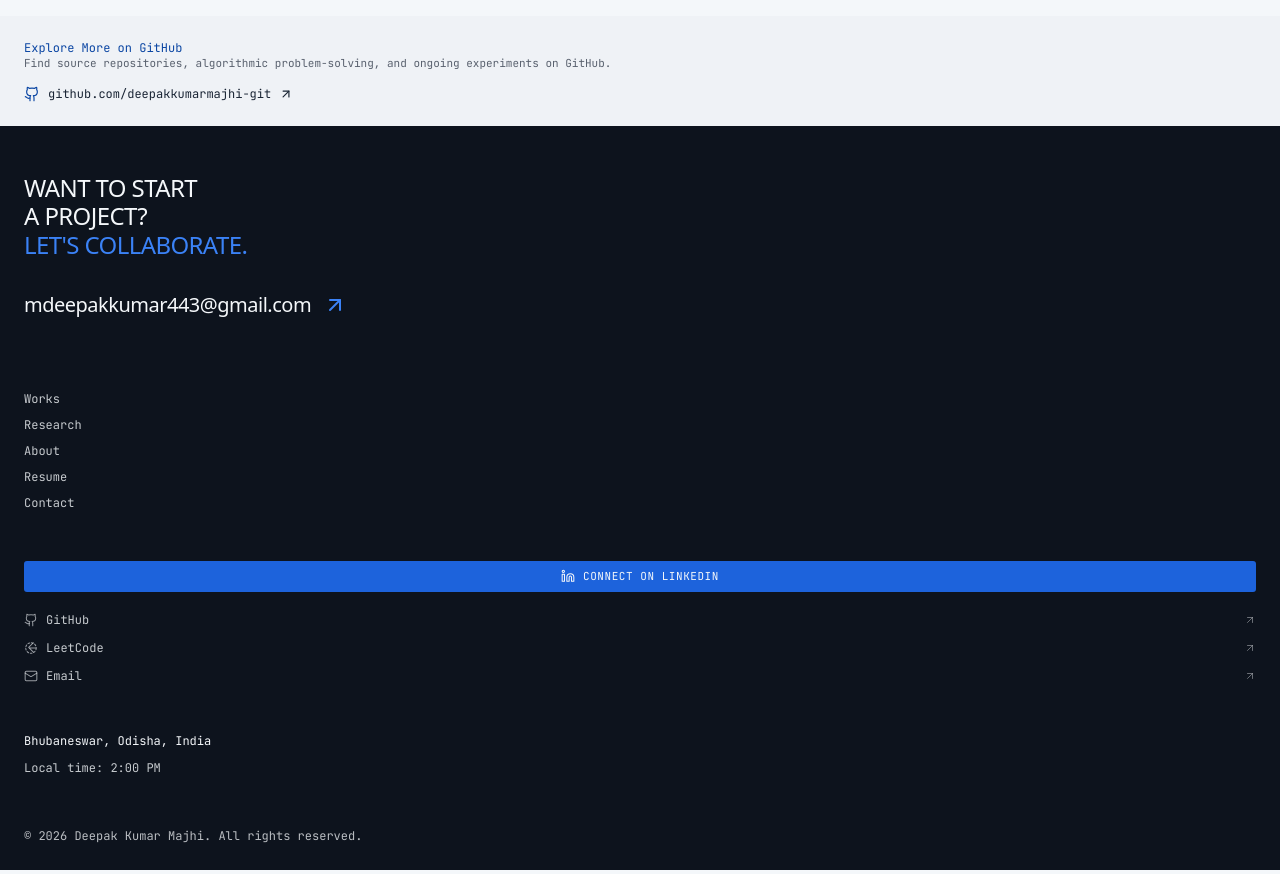
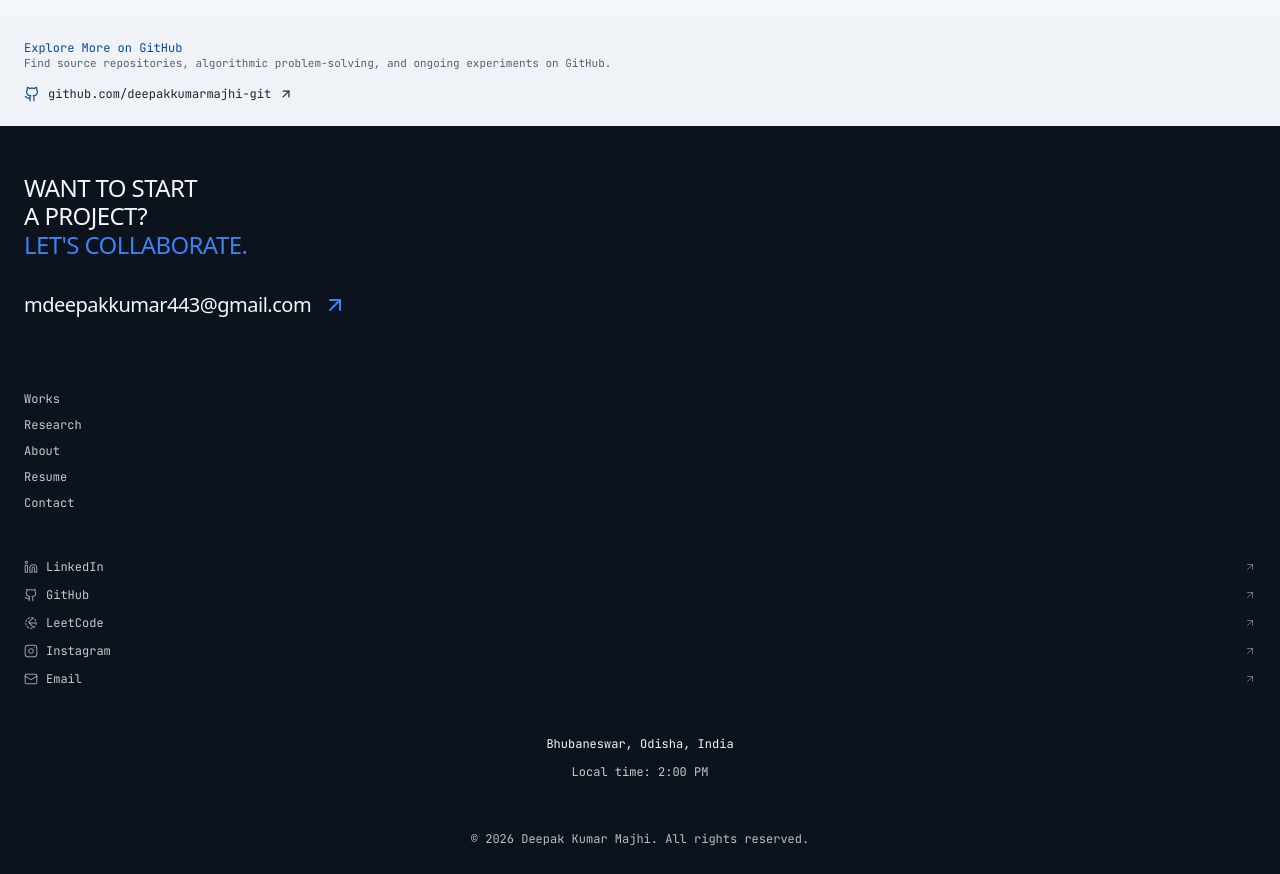
Before and after one commit to deepakkumarmajhi-git/deepakKumarMajhiPortfolio, a Next.js app in the folder deepak/: page /works in a window 1280 px wide. Shown: the part 2080-2954 px from the top of the page. Built offline with nearby package versions, Linux system fonts and the light colour scheme.

Commit message:
Footer section: updated button changed to regular text, insta link added and center aligned the content

```diff
--- a/deepak/components/Footer.tsx
+++ b/deepak/components/Footer.tsx
@@ -8,6 +8,7 @@ import {
   LinkedinIcon,
   LeetcodeIcon,
   MailIcon,
+  InstagramIcon,
 } from "@/components/SocialIcons";
 
 export default function Footer() {
@@ -30,11 +31,11 @@ export default function Footer() {
   }, []);
 
   return (
-    <footer className="mt-auto w-full border-t border-white/10 bg-[#0D131D] text-[#F4F7FA]">
+    <footer className="mt-auto w-full bg-[#0D131D] text-[#F4F7FA]">
       {/* Top Banner Bar */}
-      <div className="max-w-7xl mx-auto border-x border-white/10">
+      <div className="max-w-7xl mx-auto">
         {/* Big CTA Section */}
-        <div className="px-6 sm:px-10 py-12 sm:py-16 md:py-20 border-b border-white/10">
+        <div className="px-6 sm:px-10 py-12 sm:py-16 md:py-20">
           <h2 className="text-2xl sm:text-3xl md:text-4xl lg:text-[2.6rem] font-light leading-[1.18] uppercase tracking-tight text-[#F4F7FA]">
             WANT TO START
             <br />
@@ -56,8 +57,8 @@ export default function Footer() {
           </div>
         </div>
 
-        {/* 4-Column Swiss Grid */}
-        <div className="grid grid-cols-1 sm:grid-cols-2 lg:grid-cols-4 divide-y sm:divide-y-0 sm:divide-x divide-white/10 text-xs font-mono">
+        {/* 4-Column Grid */}
+        <div className="grid grid-cols-1 sm:grid-cols-2 lg:grid-cols-4 text-xs font-mono">
           {/* NAV Column */}
           <div className="p-6 sm:p-8 space-y-4">
             <ul className="space-y-2.5 text-xs text-[#F4F7FA]/80">
@@ -106,19 +107,21 @@ export default function Footer() {
 
           {/* SOCIALS & CONNECTIONS Column */}
           <div className="p-6 sm:p-8 space-y-4">
-            {/* Highlighted LinkedIn CTA Button (No brackets, no arrow, single LinkedIn link) */}
-            <div className="pt-0.5 pb-1">
-              <a
-                href="https://www.linkedin.com/in/deepakmajhihello/"
-                target="_blank"
-                rel="noopener noreferrer"
-                className="inline-flex w-full sm:w-auto items-center justify-center gap-2 rounded-[3px] bg-[#1D63DC] hover:bg-[#2563EB] px-3.5 py-2 text-[11px] font-medium uppercase tracking-wider text-[#F4F7FA] shadow-[0_0_20px_rgba(29,99,220,0.35)] transition-all duration-200 hover:-translate-y-[1px]"
-              >
-                <LinkedinIcon className="w-3.5 h-3.5 text-[#F4F7FA]" />
-                <span>Connect on LinkedIn</span>
-              </a>
-            </div>
             <ul className="space-y-3 text-xs text-[#F4F7FA]/80">
+              <li>
+                <a
+                  href="https://www.linkedin.com/in/deepakmajhihello/"
+                  target="_blank"
+                  rel="noopener noreferrer"
+                  className="hover:text-[#3B82F6] transition-colors flex items-center justify-between group"
+                >
+                  <span className="flex items-center gap-2">
+                    <LinkedinIcon className="w-3.5 h-3.5 text-[#F4F7FA]/60 group-hover:text-[#3B82F6]" />
+                    <span>LinkedIn</span>
+                  </span>
+                  <ArrowUpRight className="w-3 h-3 text-[#F4F7FA]/40 group-hover:text-[#3B82F6]" />
+                </a>
+              </li>
               <li>
                 <a
                   href="https://github.com/deepakkumarmajhi-git"
@@ -149,6 +152,20 @@ export default function Footer() {
               </li>
               <li>
                 <a
+                  href="https://www.instagram.com/maverick.dpk273"
+                  target="_blank"
+                  rel="noopener noreferrer"
+                  className="hover:text-[#3B82F6] transition-colors flex items-center justify-between group"
+                >
+                  <span className="flex items-center gap-2">
+                    <InstagramIcon className="w-3.5 h-3.5 text-[#F4F7FA]/60 group-hover:text-[#3B82F6]" />
+                    <span>Instagram</span>
+                  </span>
+                  <ArrowUpRight className="w-3 h-3 text-[#F4F7FA]/40 group-hover:text-[#3B82F6]" />
+                </a>
+              </li>
+              <li>
+                <a
                   href="mailto:mdeepakkumar443@gmail.com"
                   className="hover:text-[#3B82F6] transition-colors flex items-center justify-between group"
                 >
@@ -162,7 +179,7 @@ export default function Footer() {
             </ul>
           </div>
           {/* LOCATION & TIME Column */}
-          <div className="p-6 sm:p-8 space-y-4">
+          <div className="p-6 sm:p-8 space-y-4 flex flex-col justify-center items-center text-center">
             <div className="space-y-2 text-xs text-[#F4F7FA]/80 leading-relaxed">
               <p className="text-[#F4F7FA] font-medium">
                 Bhubaneswar, Odisha, India
@@ -171,7 +188,7 @@ export default function Footer() {
             </div>
           </div>
           {/* COPYRIGHT Column */}
-          <div className="p-6 sm:p-8 space-y-4">
+          <div className="p-6 sm:p-8 space-y-4 flex flex-col justify-center items-center text-center">
             <p className="text-xs text-[#F4F7FA]/75 leading-relaxed">
               © 2026 Deepak Kumar Majhi. All rights reserved.
             </p>
--- a/deepak/components/SocialIcons.tsx
+++ b/deepak/components/SocialIcons.tsx
@@ -69,3 +69,21 @@ export function MailIcon({ className = "w-4 h-4" }: { className?: string }) {
     </svg>
   );
 }
+
+export function InstagramIcon({ className = "w-4 h-4" }: { className?: string }) {
+  return (
+    <svg
+      viewBox="0 0 24 24"
+      fill="none"
+      stroke="currentColor"
+      strokeWidth="1.75"
+      strokeLinecap="round"
+      strokeLinejoin="round"
+      className={className}
+    >
+      <rect width="20" height="20" x="2" y="2" rx="5" ry="5" />
+      <path d="M16 11.37A4 4 0 1 1 12.63 8 4 4 0 0 1 16 11.37z" />
+      <line x1="17.5" x2="17.51" y1="6.5" y2="6.5" />
+    </svg>
+  );
+}
```
